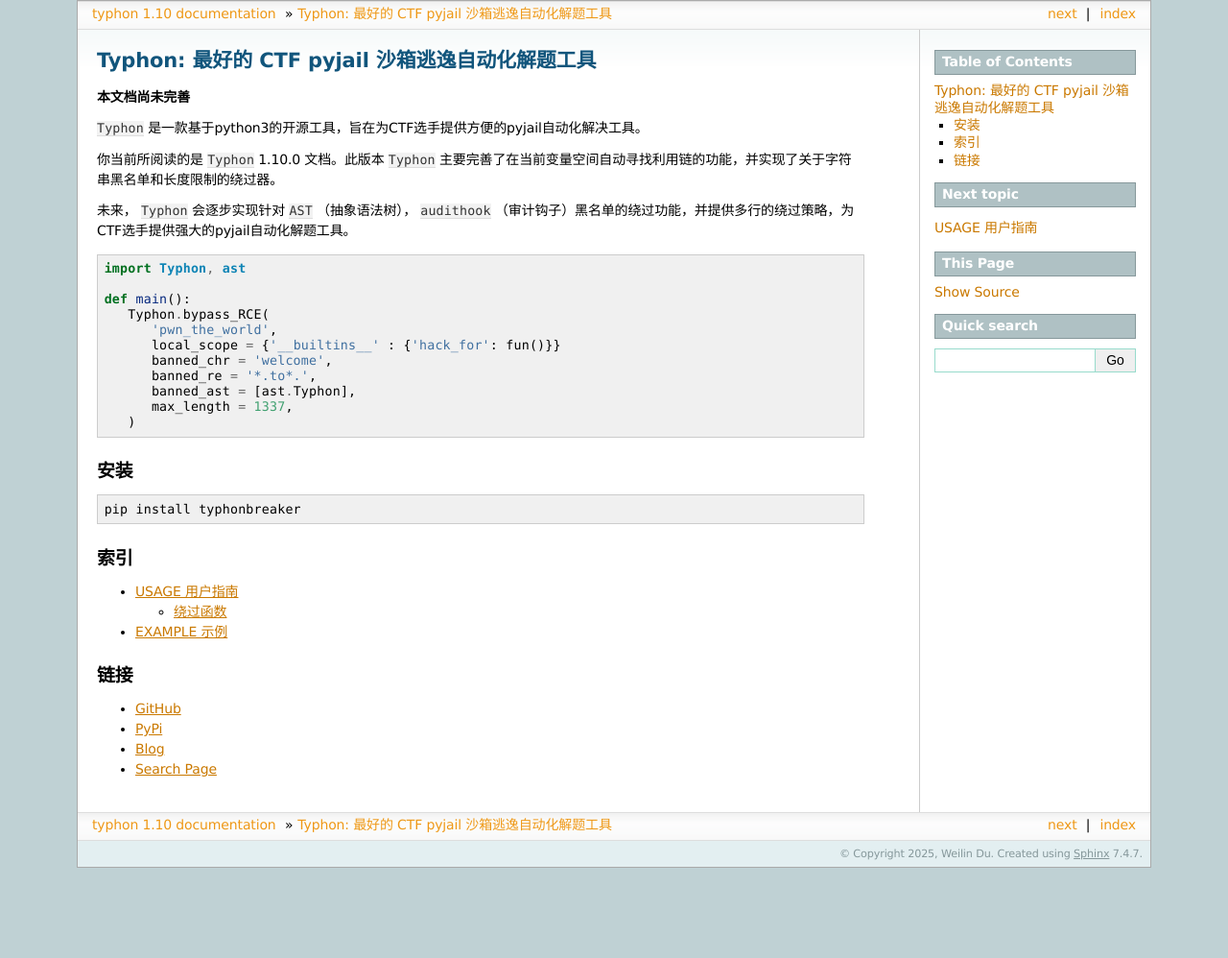
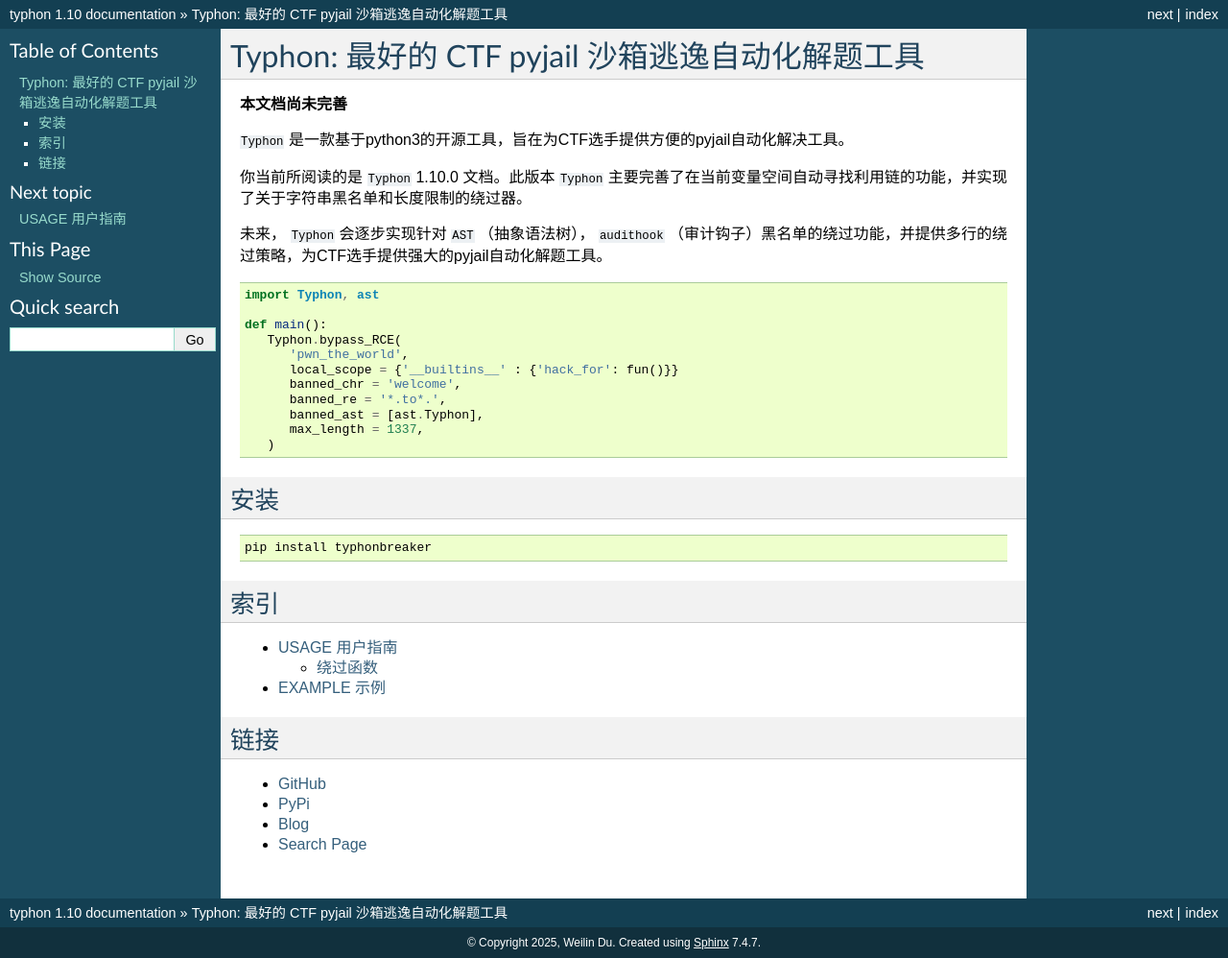
Before and after one commit to Team-intN18-SoybeanSeclab/Typhon, a Sphinx documentation site: the page built from docs/index.rst, in a window 1280 px wide. Shown: the whole page at 96% size. Built offline with Sphinx 7.4.7, drawn with Linux system fonts in a browser that asks for light colours; before the commit the page ends 904 px from its top, so only the background shows below that.

Commit message:
更换文档主题

```diff
--- a/docs/conf.py
+++ b/docs/conf.py
@@ -24,5 +24,5 @@
 # -- Options for HTML output -------------------------------------------------
 # https://www.sphinx-doc.org/en/master/usage/configuration.html#options-for-html-output
 
-html_theme = "sphinxdoc"
+html_theme = "classic"
 html_static_path = ["_static"]
```
